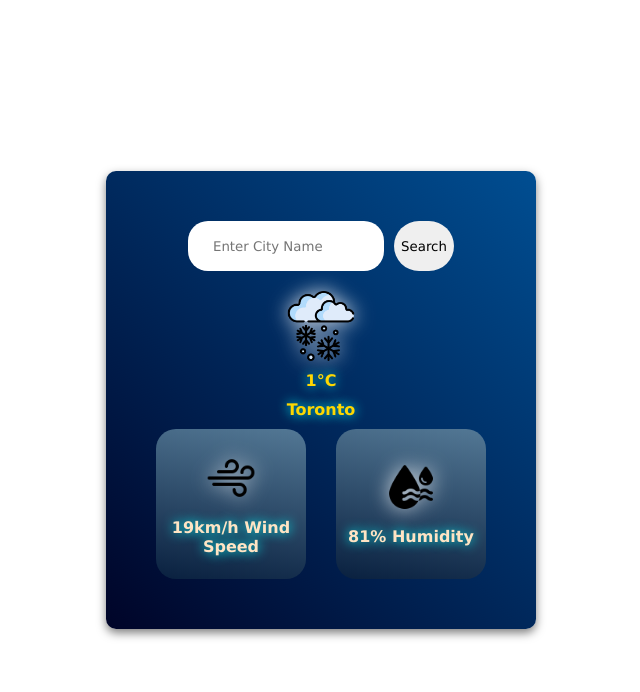
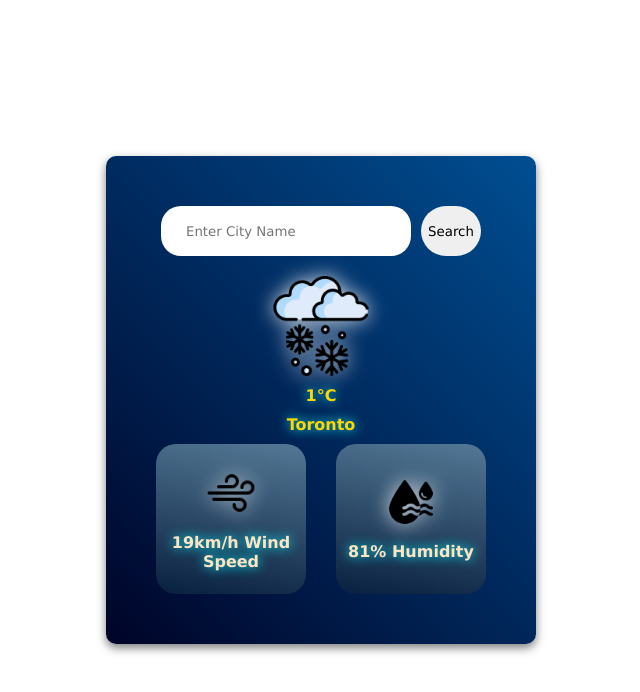
Before and after one commit to UnitedYash/React-Weather-App, a React (Vite) app: page / in a window 1280 px wide. Shown: the top 692 px of the page, without its empty margins (319-959 px from the left). Built offline with nearby package versions, Linux system fonts and the light colour scheme.

Commit message:
Scaled up the size of the snow icon

```diff
--- a/src/components/Weather.css
+++ b/src/components/Weather.css
@@ -46,6 +46,7 @@ input {
     padding-left: 25px;
     border: none;
     height: 50px;
+    width: 250px;
     outline: none;
     cursor: pointer;
 }
--- a/src/components/Weather.jsx
+++ b/src/components/Weather.jsx
@@ -10,7 +10,7 @@ const Weather = () => {
             <input type='text' placeholder='Enter City Name' />
             <button className='submit-button'>Search</button>
         </div>
-        <img src={snow} alt='snow' width="70px" height="70px" />
+        <img src={snow} alt='snow' width="100px" height="100px" />
         <p>1°C</p>
         <p>Toronto</p>
         <div className='other-info'>
```
